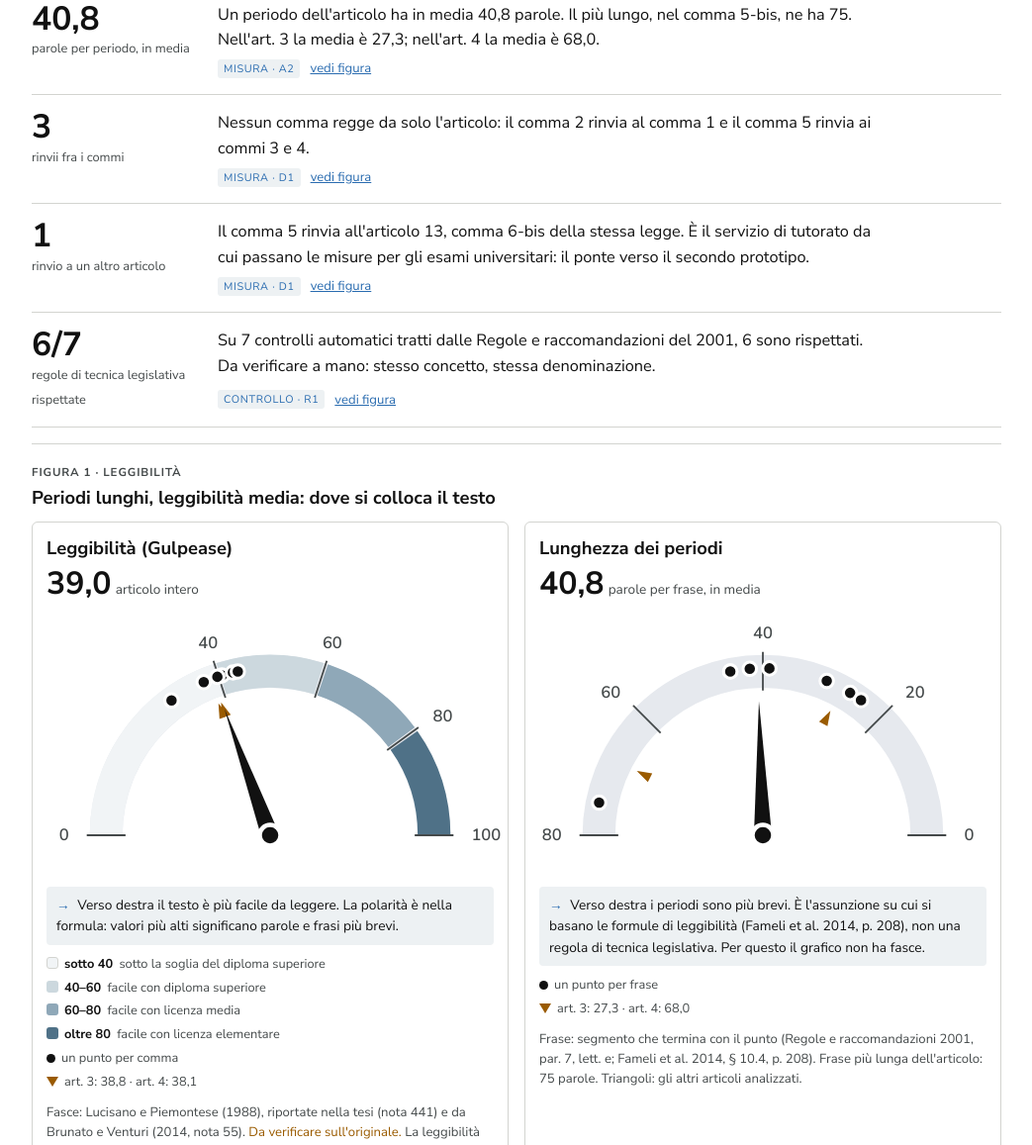
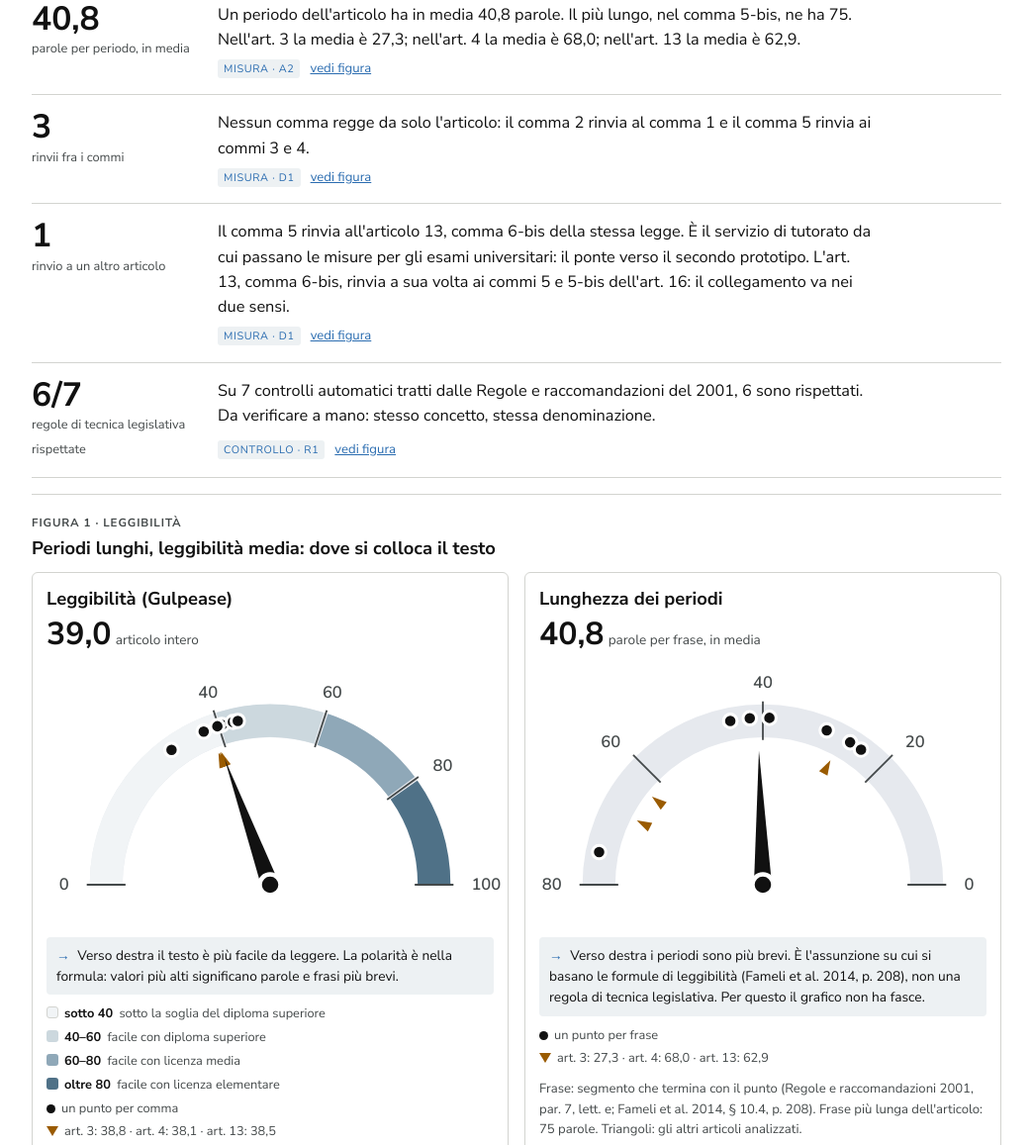
Before and after one commit to antonellaninfadoro/Nuovi-osservabili-art-16, a plain HTML site: page testo/index.html in a window 1280 px wide. Shown: the part 1298-2455 px from the top of the page at 99% size, without its empty margins (118-1161 px from the left). Drawn offline with Linux system fonts and the light colour scheme.

Commit message:
Primo prototipo: art. 13 come articolo di confronto; riconoscimento degli elenchi di leggi al plurale
Co-Authored-By: Claude Opus 5.5 <noreply@anthropic.com>
Claude-Session: https://claude.ai/code/session_013d5qVepvE1LVoQDoq7xSrB

```diff
--- a/testo/analisi.js
+++ b/testo/analisi.js
@@ -193,13 +193,27 @@
       }
       catene.push({ a: p.a, b: p.b, parti: [p.tipo], chiusa: p.tipo !== 'partizione' });
     });
-    return catene.map(function (c) {
+    var out = catene.map(function (c) {
       var tipo = c.parti.indexOf('atto') !== -1 ? 'esterno'
         : c.parti.indexOf('anafora') !== -1 ? 'esterno-anaforico'
         : c.parti.indexOf('se') !== -1 ? 'interno' : 'interno-presunto';
       return { a: c.a, b: c.b, testo: t.slice(c.a, c.b), tipo: tipo };
     });
+    // ADATTAMENTO (23/11/2026): elenchi di leggi al plurale, "leggi 11 maggio 1976, n. 360, e 4 agosto 1977, n. 517".
+    // Ogni elemento diventa un rinvio esterno; il testo restituito ripete "legge" perché estremiAtto lo riconosca.
+    var m, re = RE_LEGGI_ELENCO; re.lastIndex = 0;
+    while ((m = re.exec(t))) {
+      var r2 = new RegExp(DATA_N, 'g'), e;
+      while ((e = r2.exec(m[0]))) {
+        var a2 = m.index + e.index, b2 = a2 + e[0].length;
+        if (out.some(function (x) { return a2 < x.b && b2 > x.a; })) continue;
+        out.push({ a: a2, b: b2, testo: 'legge ' + e[0], tipo: 'esterno' });
+      }
+    }
+    return out.sort(function (x, y) { return x.a - y.a; });
   }
+  var DATA_N = '\\d{1,2}°?\\s+[a-zA-Z]+\\s+\\d{4},?\\s+n\\.\\s*\\d+';
+  var RE_LEGGI_ELENCO = new RegExp('\\bleggi\\s+' + DATA_N + '(?:,?\\s+(?:e|ed)\\s+' + DATA_N + ')+', 'gi');
 
   /* ---------- A5. Riferimenti con "precedente", "successivo", "seguente" ---------- */
   var PAR = '(?:comm[ai]|articol[oi]|letter[ae]|periodo|periodi)';
--- a/testo/index.html
+++ b/testo/index.html
@@ -190,8 +190,8 @@
   <section class="figura" id="sez-confronto" aria-labelledby="t-confronto">
     <span class="etichetta">Confronto fra articoli</span>
     <h3 id="t-confronto">L'art. 16 accanto agli articoli da cui dipende</h3>
-    <p class="tesi">Gli stessi controlli sugli <b>artt. 3 e 4</b>, da cui dipende chi può chiedere le tutele dell'art. 16.</p>
-    <details class="altro"><summary>Perché questi articoli</summary><p>Gli stessi controlli, applicati ad altri articoli della legge, danno un termine di confronto interno. Sono stati scelti l'art. 3, che definisce chi è persona con disabilità ai fini della legge, e l'art. 4, che disciplina l'accertamento. L'art. 16 non li richiama in modo esplicito: il legame passa per il riconoscimento della condizione, presupposto delle tutele. Il confronto fra versioni dello stesso articolo (1992 e oggi) resta il passo successivo.</p></details>
+    <p class="tesi">Gli stessi controlli sugli <b>artt. 3, 4 e 13</b>: chi può chiedere le tutele dell'art. 16 e il servizio da cui passano.</p>
+    <details class="altro"><summary>Perché questi articoli</summary><p>Gli stessi controlli, applicati ad altri articoli della legge, danno un termine di confronto interno. Sono stati scelti l'art. 3, che definisce chi è persona con disabilità ai fini della legge, e l'art. 4, che disciplina l'accertamento. L'art. 16 non li richiama in modo esplicito: il legame passa per il riconoscimento della condizione, presupposto delle tutele. L'art. 13, invece, è richiamato dal comma 5 per il servizio di tutorato, e il suo comma 6-bis rinvia a sua volta all'art. 16. Il confronto fra versioni dello stesso articolo (1992 e oggi) resta il passo successivo.</p></details>
     <div class="tabella" id="confronto"></div>
   </section>
 
@@ -329,7 +329,7 @@
       <dt>Fonte</dt><dd>[F] Riconoscimento automatico dei riferimenti normativi come esempio di legimatica analitica (tesi, cap. III, § 2.1, a; Mercatali 2011, pp. 46-47). [F] Nessi normativi espliciti: Fameli et al. 2014, § 11.3.3, p. 220.</dd>
       <dt>Definizione operativa</dt><dd>[A] Esterno: atto con estremi o codice. Esterno anaforico: "della medesima legge", "del citato decreto". Interno: "presente legge, articolo, comma". Interno presunto: partizione senza atto.</dd>
       <dt>Limiti</dt><dd>Riconoscimento superficiale: rinvii impliciti o abbreviati possono sfuggire.</dd>
-      <dt>Verifica</dt><dd>3 rinvii nell'art. 16, riletti uno per uno: comma 1 (dal comma 2), commi 3 e 4 e art. 13, comma 6-bis (dal comma 5); test.</dd>
+      <dt>Verifica</dt><dd>3 rinvii nell'art. 16, riletti uno per uno: comma 1 (dal comma 2), commi 3 e 4 e art. 13, comma 6-bis (dal comma 5). Art. 13: la rilettura a mano ha trovato due leggi citate in elenco ("leggi 11 maggio 1976, n. 360, e 4 agosto 1977, n. 517") che il riconoscitore non vedeva; aggiunto il caso [A], ora 14 rinvii e 5 atti; test.</dd>
     </dl>
   </details>
 
--- a/testo/vista.js
+++ b/testo/vista.js
@@ -218,7 +218,8 @@
     }
     if (R.altriArticoli.length) {
       out.push({ n: String(R.altriArticoli.length), cosa: R.altriArticoli.length === 1 ? 'rinvio a un altro articolo' : 'rinvii ad altri articoli', tipo: 'misura · D1', fig: 'fig-3',
-        testo: lista(R.altriArticoli.map(function (x) { return 'Il comma ' + x.da + ' rinvia all\'' + x.testo; })) + ' della stessa legge.' + (r.articolo === '16' ? ' È il servizio di tutorato da cui passano le misure per gli esami universitari: il ponte verso il secondo prototipo.' : '') });
+        testo: lista(R.altriArticoli.map(function (x) { return 'Il comma ' + x.da + ' rinvia all\'' + x.testo; })) + ' della stessa legge.' + (r.articolo === '16' ? ' È il servizio di tutorato da cui passano le misure per gli esami universitari: il ponte verso il secondo prototipo.' +
+          (archivio['13'] && archivio['13'].relazioni.altriArticoli.some(function (x) { return /articolo 16/.test(x.testo); }) ? ' L\'art. 13, comma 6-bis, rinvia a sua volta ai commi 5 e 5-bis dell\'art. 16: il collegamento va nei due sensi.' : '') : '') });
       if (!R.atti.length) $('t-fig3').textContent = 'Per applicare il comma 5 serve un altro articolo';
     }
     $('fig-3').hidden = !(R.atti.length || R.altriArticoli.length);
@@ -279,7 +280,8 @@
   var ELENCO = [
     { art: '16', nome: 'art. 16', file: 'dati/l104-art16-vigente.txt', ruolo: 'Valutazione del rendimento e prove d\'esame: l\'articolo di partenza.' },
     { art: '3', nome: 'art. 3', file: 'dati/l104-art3-vigente.txt', ruolo: 'Soggetti aventi diritto: definisce chi è persona con disabilità ai fini della legge.' },
-    { art: '4', nome: 'art. 4', file: 'dati/l104-art4-vigente.txt', ruolo: 'Accertamento: il riconoscimento da cui dipendono le tutele dell\'art. 16.' }
+    { art: '4', nome: 'art. 4', file: 'dati/l104-art4-vigente.txt', ruolo: 'Accertamento: il riconoscimento da cui dipendono le tutele dell\'art. 16.' },
+    { art: '13', nome: 'art. 13', file: 'dati/l104-art13-vigente.txt', ruolo: 'Integrazione scolastica: il comma 6-bis istituisce il tutorato richiamato dall\'art. 16, comma 5.' }
   ];
   var archivio = {};
   function caricaArchivio(fatto) {
```
Also changed, not shown: testo/test/test-analisi.js (+9 -0 lines), testo/dati/l104-art13-vigente.txt (added), 2 other files.
